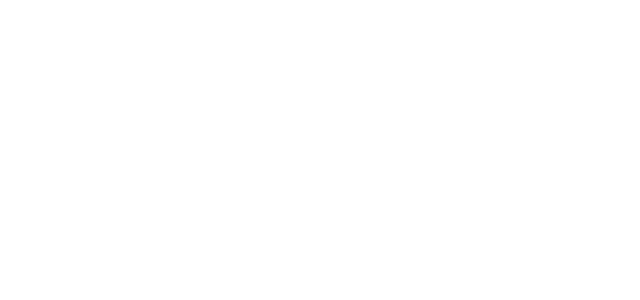
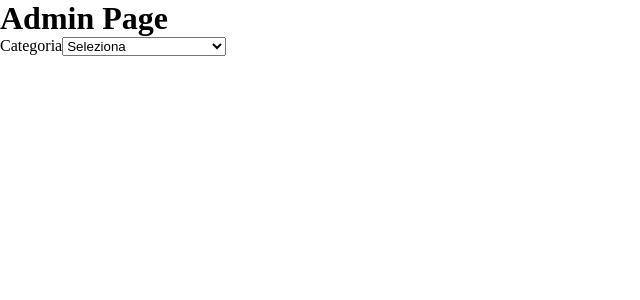
Before and after one commit to IulianBotnari/e-commerce, a React (Vite) app in the folder FrontEnd/: page /admin-home in a window 1280 px wide. Before the commit this address had no page. Shown: the top 300 px of the page, without its empty margins (0-640 px from the left). Built offline with nearby package versions, Linux system fonts and the light colour scheme.

Commit message:
wip created form for save products

```diff
--- a/FrontEnd/src/App.jsx
+++ b/FrontEnd/src/App.jsx
@@ -4,6 +4,7 @@
 import UserAccount from './pages/user_account/UserAccount.jsx'
 import EditUserPage from './pages/edit_user/EditUserPage.jsx'
 import Infopage from './pages/info_pages/Infopage.jsx'
+import AdminPage from './pages/admin_pages/AdminPage.jsx'
 import ProtectedRoute from './components/ProtectedRoute.jsx'
 import { BrowserRouter, Routes, Route } from 'react-router-dom'
 import { AuthContext } from './contexts/AuthContext.jsx'
@@ -23,7 +24,7 @@
             <Route path={'user/user-account'} element=<ProtectedRoute><UserAccount /></ProtectedRoute> />
             <Route path={'user/user-account/edit-user'} element=<ProtectedRoute><EditUserPage /></ProtectedRoute> />
             <Route path={'infopage'} element=<Infopage /> />
-
+            <Route path={'admin-home'} element=<AdminPage /> />
           </Routes>
 
         </AuthContext>
--- a/FrontEnd/src/pages/admin_pages/AdminPage.jsx
+++ b/FrontEnd/src/pages/admin_pages/AdminPage.jsx
@@ -1,10 +1,87 @@
-
+import adminStyle from '../admin_pages/AdminPage.module.scss'
 
 
 export default function AdminPage() {
 
 
     return <>
+        <h1>Admin Page</h1>
+        <form>
+            <label>Categoria</label>
+            <select name={"Seleziona categoria"}>
+                <option>Seleziona</option>
+                <optgroup label={'Computer Tablet NoteBook'}>
+                    <option>Accessori Apple</option>
+                    <option>Accesori Tablet</option>
+                    <option>Computer</option>
+                    <option>NoteBook Rigenerati</option>
+                    <option>WorkStation e Server</option>
+                    <option>Accessori Desktop</option>
+                    <option>App</option>
+                    <option>Microsoft Surface</option>
+                    <option>Tablet</option>
+                    <option>Accessori NoteBook</option>
+                    <option>Borse, Zaini, etc</option>
+                    <option>NoteBook</option>
+                </optgroup>
+                <optgroup label={'Consumabile Accessori'}>
+                    <option>Cavi</option>
+                    <option>Power Bank</option>
+                    <option>Accessori iPhone</option>
+                    <option>Accessori Samsung</option>
+                    <option>Pendrive USB</option>
+                    <option>Consumabile</option>
+                    <option>Accessori Apple</option>
+                    <option>Accessori Mobile</option>
+                    <option>Accesori Tablet</option>
+                    <option>Sedie Gaming</option>
+                    <option>Multiprese</option>
+                    <option>Accessori Asus</option>
+                    <option>Accessori NoteBook</option>
+                    <option>Case Accesori</option>
+                </optgroup>
+                <optgroup label='Hardware e Software'>
+                    <option>Alimentatori</option>
+                    <option>Case Accessori</option>
+                    <option>Dissipatore CPU</option>
+                    <option>Masterizzatori</option>
+                    <option>Rack Case</option>
+                    <option>Software Antivirus</option>
+                    <option>Networking</option>
+                    <option>Webcam</option>
+                    <option>Card Reader, Hub</option>
+                    <option>Controller Raid</option>
+                    <option>Hard Disk e SSD</option>
+                    <option>Memorie Flash</option>
+                    <option>Schede I/O</option>
+                    <option>Water Cooling</option>
+                    <option>Router</option>
+                    <option>Case</option>
+                    <option>CPU</option>
+                    <option>Schede Video</option>
+                    <option>Memorie Ram</option>
+                    <option>Main Board</option>
+                    <option>Windows e Office</option>
+                    <option>UPS</option>
+                </optgroup>
+                <optgroup label={'Monitor Stampanti Periferiche'}>
+                    <option>Gaming Chair</option>
+                    <option>NAS</option>
+                    <option>Stampanti/Scanner</option>
+                    <option>Ufficio</option>
+                    <option>Cuffie</option>
+                    <option>Monitor</option>
+                    <option>Tastiere</option>
+                    <option>UPS</option>
+                    <option>Videosorveglianza</option>
+                    <option>Mouse</option>
+                    <option>Periferiche Gaming</option>
+                    <option>Tavoletta Grafica</option>
+                    <option>Webcam</option>
+                </optgroup>
+
+            </select>
+        </form>
 
     </>
 }
```
Also changed, not shown: FrontEnd/src/pages/admin_pages/AdminPage.module.scss (added), 2 other files (tests, documents, lock files or other folders).
